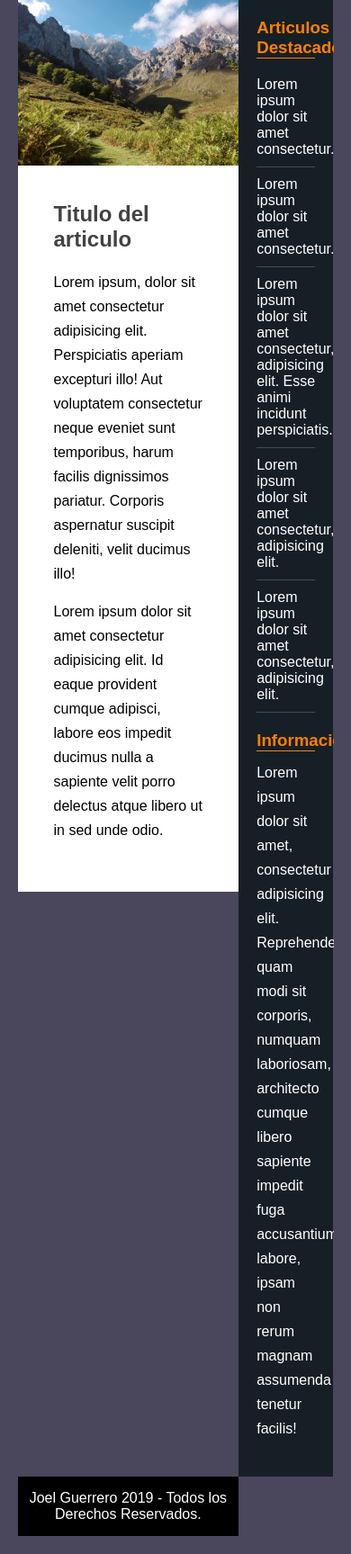
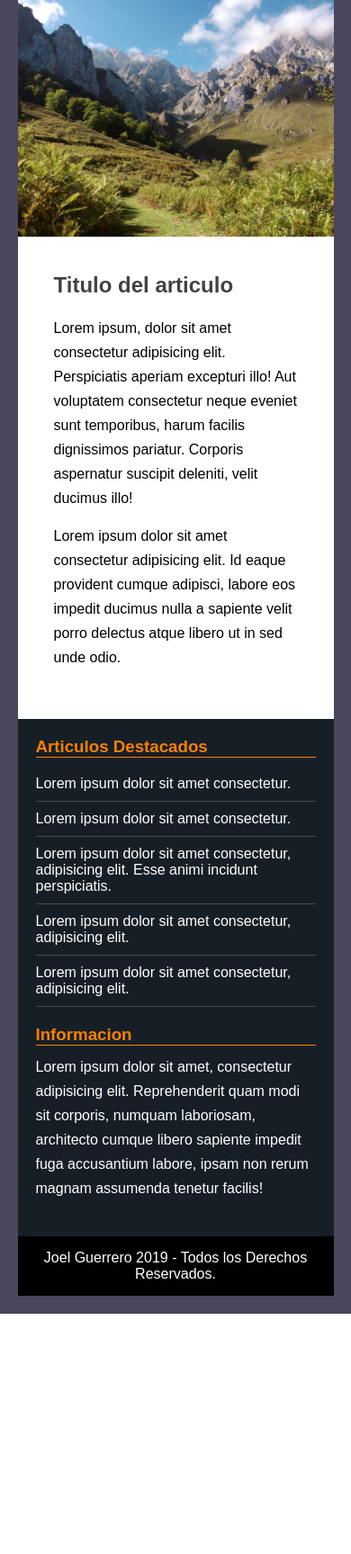
Before and after one commit to jguerrero101314/CursosDise-oWeb, a PHP site: page / in a window 390 px wide. Shown: the part 116-1843 px from the top of the page at 90% size. After the commit the page ends 1576 px from the top, so only its background shows below. Run offline with PHP 8.4, Linux system fonts and the light colour scheme.

Commit message:
72. Mediaqueries

```diff
--- a/Practicas/[PRACTICA] Creando un Layout en HTML Sencillo 1.- Header y Contenido Principal/css/main.css
+++ b/Practicas/[PRACTICA] Creando un Layout en HTML Sencillo 1.- Header y Contenido Principal/css/main.css
@@ -126,3 +126,18 @@ footer {
     padding: 15px 0;
     text-align: center;
 }
+
+
+/* media query */
+
+@media screen and (max-width:800px) {
+    .main {
+        width: 100%;
+    }
+    aside {
+        width: 100%;
+    }
+    footer {
+        width: 100%;
+    }
+}
```
